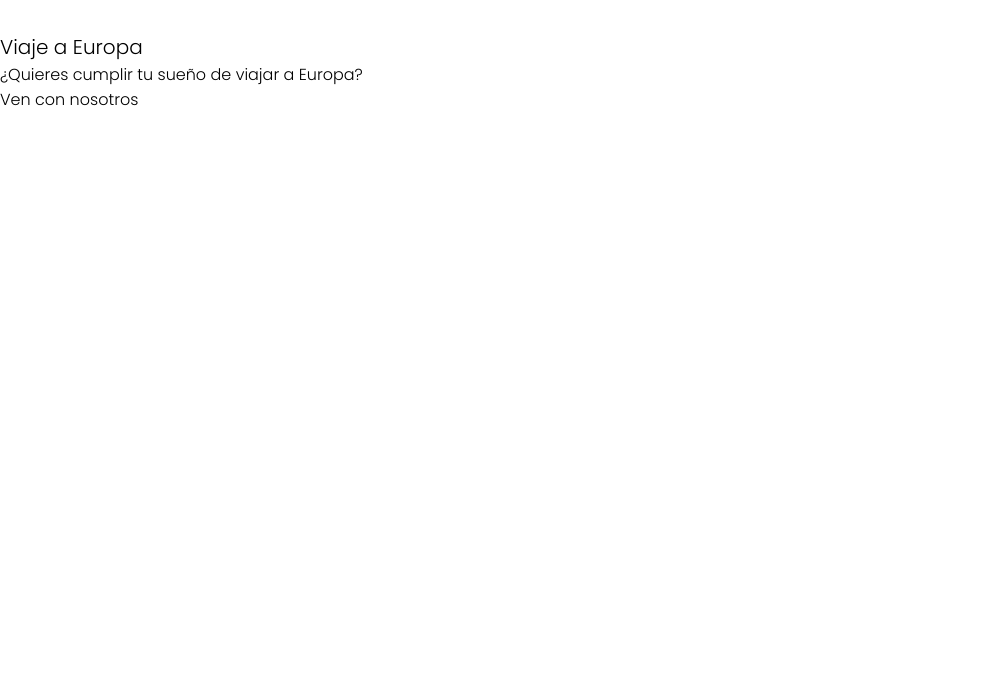
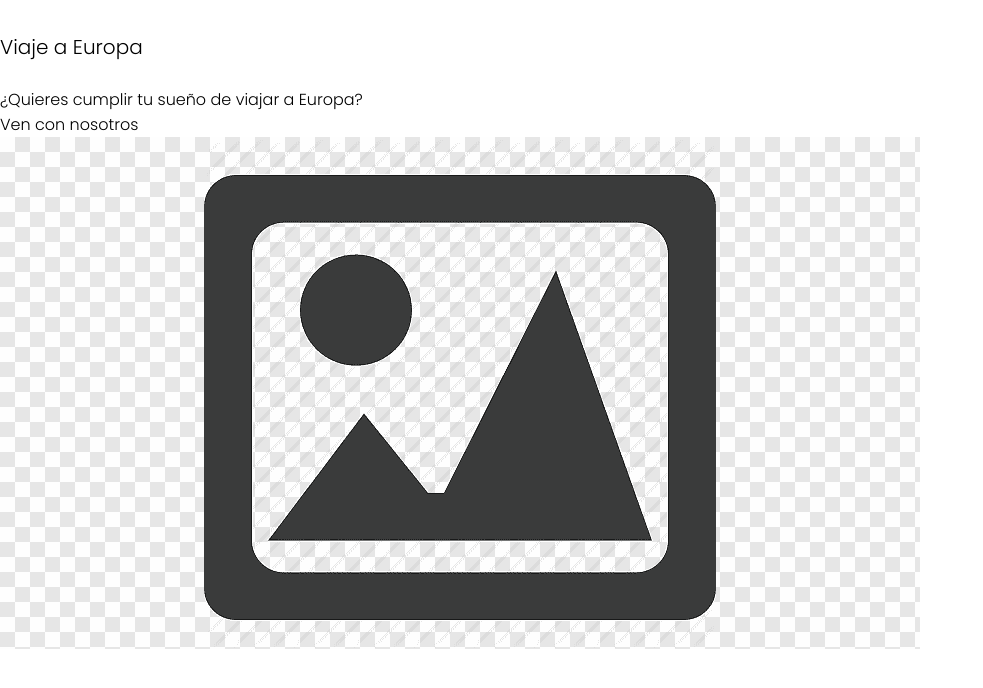
Before and after one commit to ZulayNicolOrtegonPintoADSO/colaboracion, a plain HTML site: page index.html in a window 1280 px wide. Shown: the whole page, without its empty margins (0-983 px from the left). Drawn offline with Linux system fonts and the light colour scheme.

Commit message:
Creacion carpeta img

```diff
--- a/index.html
+++ b/index.html
@@ -11,7 +11,13 @@
 
     <script src="main.js"></script>
     <a href="#">Viaje a Europa</a>
-    <br>¿Quieres cumplir tu sueño de viajar a Europa?
-    <br>Ven con nosotros
+
+    <p>
+        <br>¿Quieres cumplir tu sueño de viajar a Europa?
+        <br>Ven con nosotros
+    </p>
+
+    <img src="imgs/img.png" all="imagen">
+
 </body>
 </html>
```
Also changed, not shown: imgs/img.png (added).
